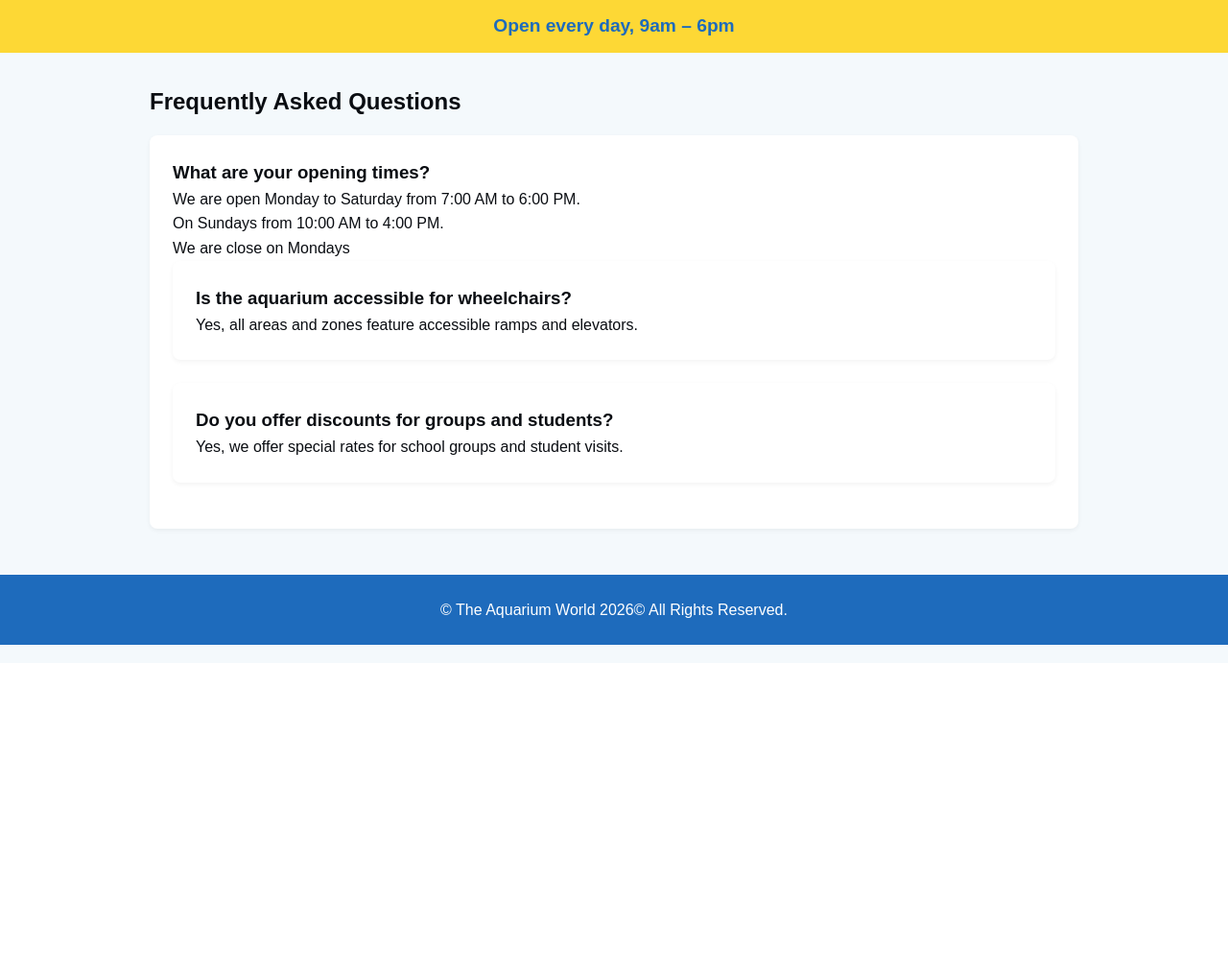
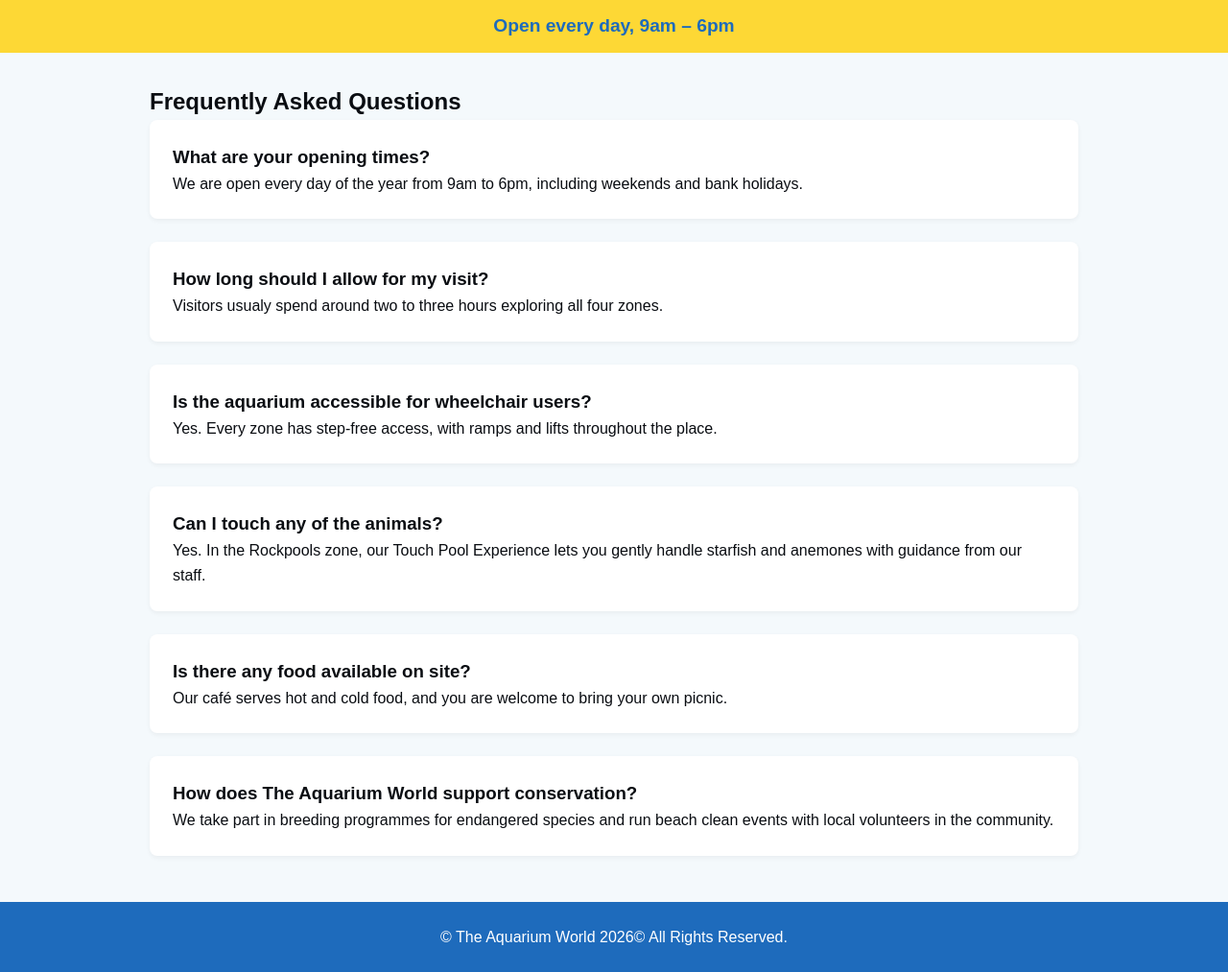
Before and after one commit to cassiomariano/10436915, a Node server app: page /faq in a window 1280 px wide. Shown: the part 109-1122 px from the top of the page at 96% size. Before the commit the page ends 781 px from the top, so only its background shows below. Run offline with Node 20, Linux system fonts and the light colour scheme; some libraries are stand-ins or nearby versions.

Commit message:
rewrite the text for FAQ

```diff
--- a/views/faq.ejs
+++ b/views/faq.ejs
@@ -2,18 +2,35 @@
 
 <main>
   <h2>Frequently Asked Questions</h2>
-  <div class="card" style="margin-top: 1rem;">
+
+  <div class="card">
     <h3>What are your opening times?</h3>
-    <p>We are open Monday to Saturday from 7:00 AM to 6:00 PM.</p>
-  <p>On Sundays from 10:00 AM to 4:00 PM.</p>
-  <p> We are close on Mondays</p>
+    <p>We are open every day of the year from 9am to 6pm, including weekends and bank holidays.</p>
+  </div>
+
   <div class="card">
-    <h3>Is the aquarium accessible for wheelchairs?</h3>
-    <p>Yes, all areas and zones feature accessible ramps and elevators.</p>
+    <h3>How long should I allow for my visit?</h3>
+    <p>Visitors usualy spend around two to three hours exploring all four zones.</p>
   </div>
+
   <div class="card">
-    <h3>Do you offer discounts for groups and students?</h3>
-    <p>Yes, we offer special rates for school groups and student visits.</p>
+    <h3>Is the aquarium accessible for wheelchair users?</h3>
+    <p>Yes. Every zone has step-free access, with ramps and lifts throughout the place.</p>
+  </div>
+
+  <div class="card">
+    <h3>Can I touch any of the animals?</h3>
+    <p>Yes. In the Rockpools zone, our Touch Pool Experience lets you gently handle starfish and anemones with guidance from our staff.</p>
+  </div>
+
+  <div class="card">
+    <h3>Is there any food available on site?</h3>
+    <p>Our café serves hot and cold food, and you are welcome to bring your own picnic.</p>
+  </div>
+
+  <div class="card">
+    <h3>How does The Aquarium World support conservation?</h3>
+    <p>We take part in breeding programmes for endangered species and run beach clean events with local volunteers in the community.</p>
   </div>
 </main>
 
```
